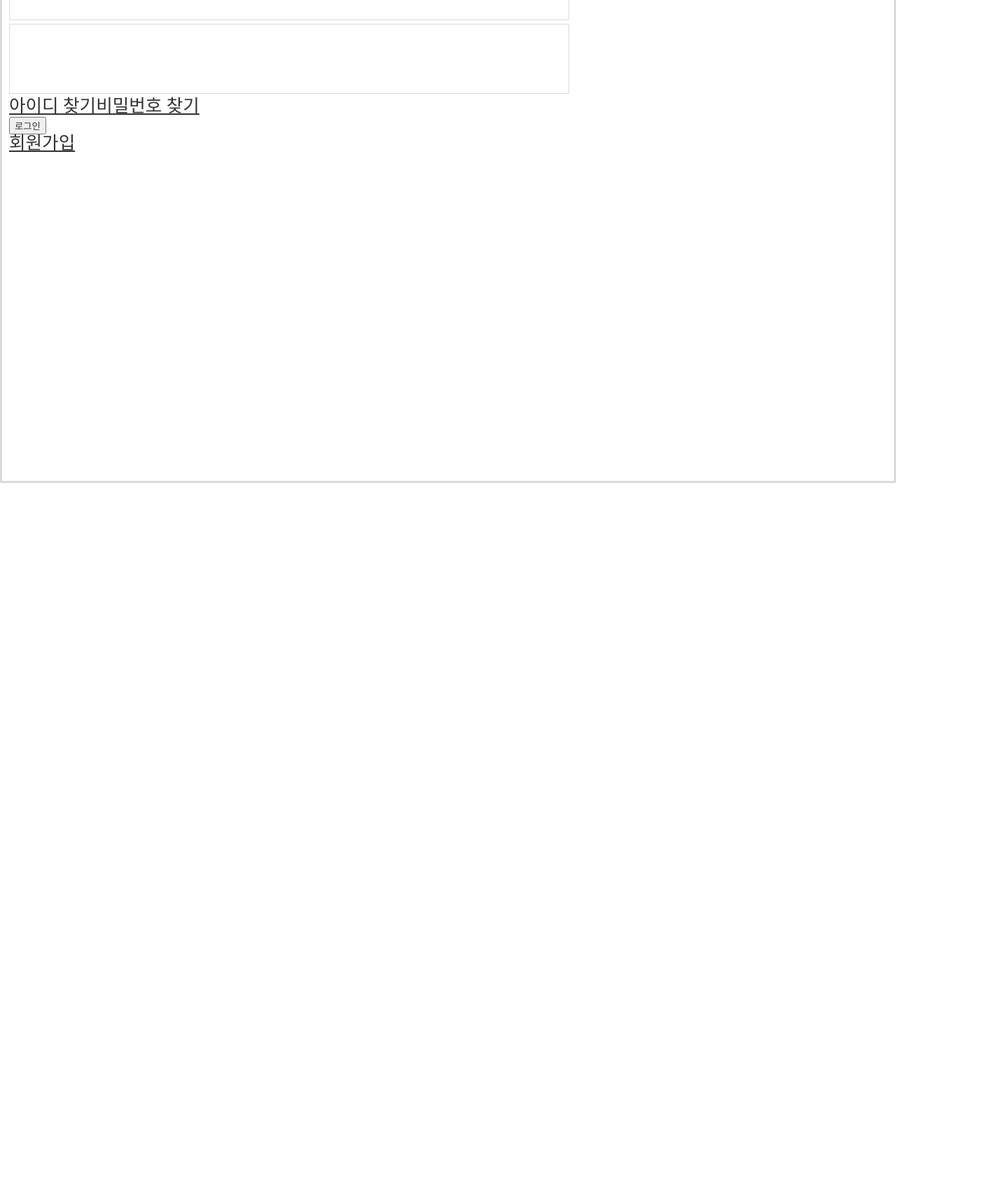
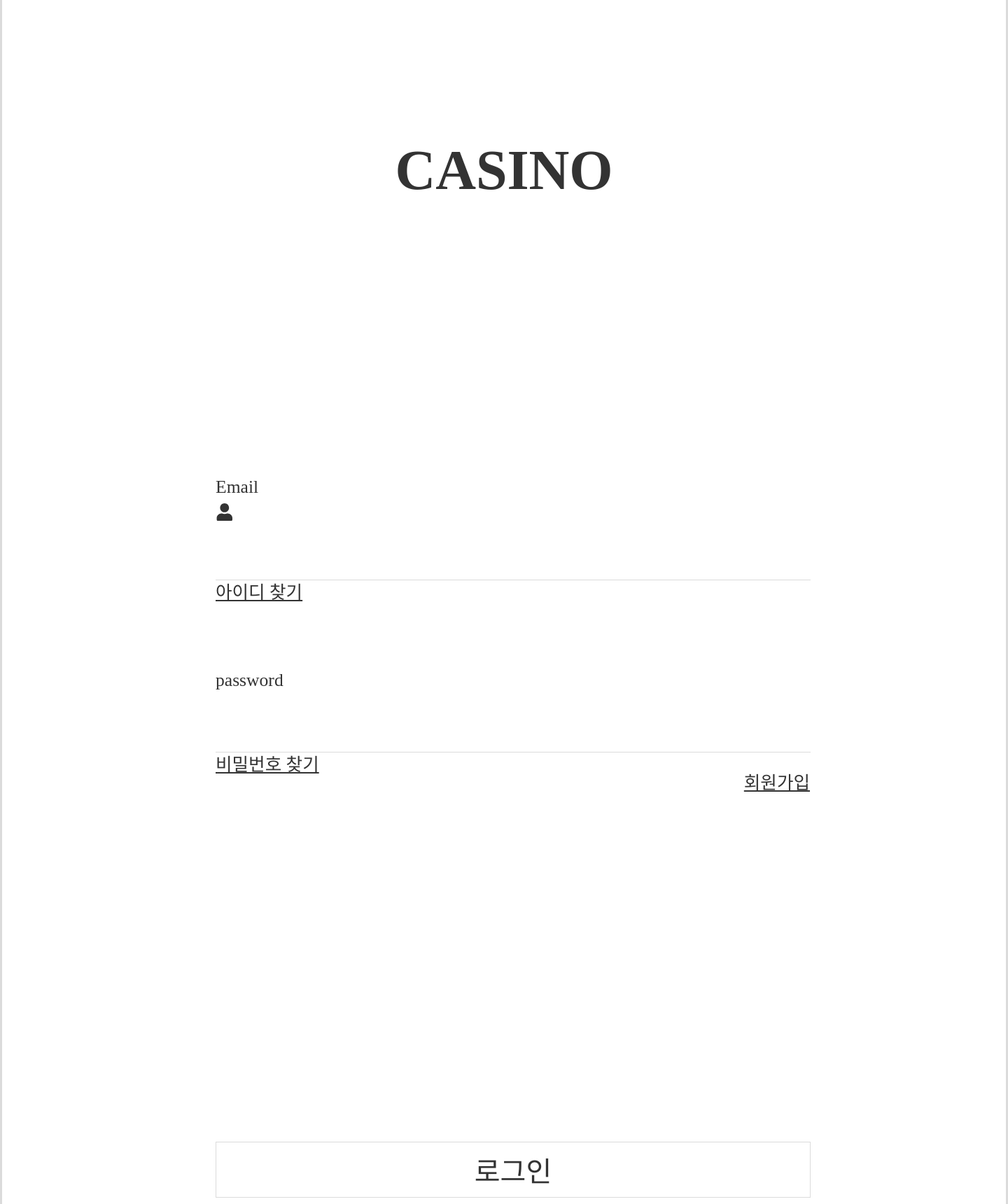
Before and after one commit to KORIT-Phkk/KORIT-portfolio-lunch-select, a React (Create React App) app in the folder front_lunch_selecter/: page /login in a window 1280 px wide. Shown: the part 120-1840 px from the top of the page at 70% size, 1440 px wide, since content can reach past the window. Before the commit the page ends 820 px from the top, so only its background shows below. Built offline with nearby package versions, Linux system fonts and the light colour scheme.

Commit message:
Fix: Login 페이지 css 조정중

```diff
--- a/front_lunch_selecter/package.json
+++ b/front_lunch_selecter/package.json
@@ -5,6 +5,9 @@
   "dependencies": {
     "@emotion/react": "^11.10.8",
     "@emotion/styled": "^11.10.8",
+    "@fortawesome/fontawesome-svg-core": "^6.4.0",
+    "@fortawesome/free-solid-svg-icons": "^6.4.0",
+    "@fortawesome/react-fontawesome": "^0.2.0",
     "@mui/material": "^5.12.3",
     "@mui/styled-engine-sc": "^5.12.0",
     "@testing-library/jest-dom": "^5.16.5",
--- a/front_lunch_selecter/src/App.js
+++ b/front_lunch_selecter/src/App.js
@@ -10,6 +10,7 @@ import Main from './pages/main/Main';
 import FindEmail from './pages/findEmail/FindEmail';
 import FindPassword from './pages/findPassword/FindPassword';
 import EmailAuthenticationNumber from './pages/findEmail/EmailAuthenticationNumber';
+import UpdatePassword from './pages/findPassword/UpdatePassword';
 
 
 const mainContainer = css`
@@ -18,8 +19,8 @@ const mainContainer = css`
     border: 3px solid #dbdbdb;
     padding: 10px;
     font-size: 1.6rem;
-    width: 100vw;
-    height: 100vh;
+    width: 1440px;
+    height: 3000px;
     overflow: hidden;
 `;
 
@@ -34,6 +35,7 @@ function App() {
         <Route path="/findemail" element={FindEmail()} />
         <Route path="/emailauthenticationnumber" element={EmailAuthenticationNumber()} />
         <Route path="/findpassword" element={FindPassword()} />
+        <Route path="/updatepassword" element={UpdatePassword()} />
       </Routes>
     </div>
   );
--- a/front_lunch_selecter/src/components/Input/Input.js
+++ b/front_lunch_selecter/src/components/Input/Input.js
@@ -1,5 +1,7 @@
 /** @jsxImportSource @emotion/react */
 import { css } from '@emotion/react'
+import { faUser } from '@fortawesome/free-solid-svg-icons';
+import { FontAwesomeIcon } from '@fortawesome/react-fontawesome';
 import React from 'react';
 
 const input = css`
@@ -7,7 +9,9 @@ const input = css`
     outline: none;
     padding: 5px 10px;
     width: 100%;
-    height: 40px;
+    height: 80px;
+    font-size: 40px;
+    border-bottom: 1px solid #dbdbdb;
 `;
 
 const Input = ({ type, placeholder, onChange, name }) => {
--- a/front_lunch_selecter/src/components/auth/AuthInput.js
+++ b/front_lunch_selecter/src/components/auth/AuthInput.js
@@ -4,10 +4,9 @@ import React from 'react';
 import Input from '../Input/Input';
 
 const authInput = css`
-    width: 800px;
-    height: 100px;
+    width: 850px;
     margin-bottom: 5px;
-    border: 1px solid #dbdbdb;
+
 `;
 
 const icon = css`
--- /dev/null
+++ b/front_lunch_selecter/src/pages/findPassword/UpdatePassword.js
@@ -0,0 +1,20 @@
+import React from 'react';
+import AuthInput from '../../components/auth/AuthInput';
+
+const UpdatePassword = () => {
+    return (
+        <div>
+            <header>
+                <h1>Updata Password</h1>
+            </header>
+            <main>
+                <AuthInput type="password" name="password">
+                </AuthInput>
+                <button>확인</button>
+            </main>
+
+        </div>
+    );
+};
+
+export default UpdatePassword;
--- a/front_lunch_selecter/src/pages/login/Login.js
+++ b/front_lunch_selecter/src/pages/login/Login.js
@@ -5,6 +5,7 @@ import { Link, useNavigate } from 'react-router-dom';
 
 import * as s from './style'
 import axios from 'axios';
+import { FaUser } from 'react-icons/fa';
 
 const Login = () => {
     const [ loginUser, setLoginUser ] = useState({email: "", password: ""});
@@ -23,6 +24,7 @@ const Login = () => {
             }
         }
         const response = await axios.post("http://localhost:8080/auth/login", JSON.stringify(loginUser), option);
+        alert("로그인 성공!");
         const accessToken = response.data.grantType + " " + response.data.accessToken;
 
         localStorage.setItem("accessToken", accessToken);
@@ -30,26 +32,28 @@ const Login = () => {
     }
 
     return (
-        <div>
-            <header>
-                <h1>LOGIN</h1>
+        <div css={s.container}>
+            <header css={s.header}>
+                <h1 css={s.logo}>CASINO</h1>
             </header>
-            <main>
-                <AuthInput type="email" onChange={handlChange} name="email">
+            <main css={s.mainContainer}>
+                <div css={s.input}>
+                    <label css={s.inpoutLabel}>Email</label>
+                    <AuthInput type="email" onChange={handlChange} name="email" >
+                        <FaUser />
+                    </AuthInput>
+                    <div><Link to="/findemail">아이디 찾기</Link></div>
 
-                </AuthInput>
+                    <label css={s.inpoutLabel}>password</label>
+                    <AuthInput type="password" onChange={handlChange} name="password" >
+                    </AuthInput>
+                    <div><Link to="/findpassword">비밀번호 찾기</Link></div>
 
-                <AuthInput type="password" onChange={handlChange} name="password">
-
-                </AuthInput>
-                <div>
-                    <Link to="/FindEmail">아이디 찾기</Link>
-                    <Link>비밀번호 찾기</Link>
                 </div>
             </main>
-            <footer>
-                <button onClick={loginHandleSubmit}>로그인</button>
-                <div><Link to="/register">회원가입</Link></div>
+            <footer css={s.footerContainer}>
+                <div css={s.register}><Link to="/register">회원가입</Link></div>
+                <button onClick={loginHandleSubmit} css={s.logButton}>로그인</button>
             </footer>
         </div>
     );
--- a/front_lunch_selecter/src/pages/login/style.js
+++ b/front_lunch_selecter/src/pages/login/style.js
@@ -1,17 +1,58 @@
 import { css } from '@emotion/react'
 
-
 export const container = css`
+    display: flex;
+    justify-content: center;
+    flex-direction: column;
 
 `;
-
-export const headerContainer =css`
-    height: 500px;
-    background-color: rgb(249, 108, 108);
-    margin-bottom: 300px;
+export const header = css`
+    margin: 300px auto;
+    display: flex;
+    justify-content: center;
 `;
-
+export const logo = css`
+    font-size: 80px;
+    font-weight: 600;
+`;
 export const mainContainer =css`
     display: flex;
     justify-content: center;
+    flex-direction: column;
 `;
+export const input = css`
+    display: flex;
+    justify-content: center;
+    flex-direction: column;
+    margin-left: 295px;
+`;
+export const inpoutLabel = css`
+    padding-top: 100px;
+    padding-bottom: 10px;
+`;
+export const footerContainer =css`
+   display: flex;
+   justify-content: center;
+   flex-direction: column;
+`;
+export const register = css`
+    display: flex;
+    justify-content: flex-end;
+    margin-right: 270px;
+`;
+export const logButton = css`
+    width: 850px;
+    height: 80px;
+    margin-left: 295px;
+    margin-top: 500px;
+    border: 1px solid #dbdbdb;
+    background-color: white;
+    font-size: 40px;
+    cursor: pointer;
+    &:hover {
+        background-color: #fafafa;
+    }
+    &:active {
+        background-color: #dbdbdb;
+    }
+`;
```
Also changed, not shown: 1 other file (tests, documents, lock files or other folders).
